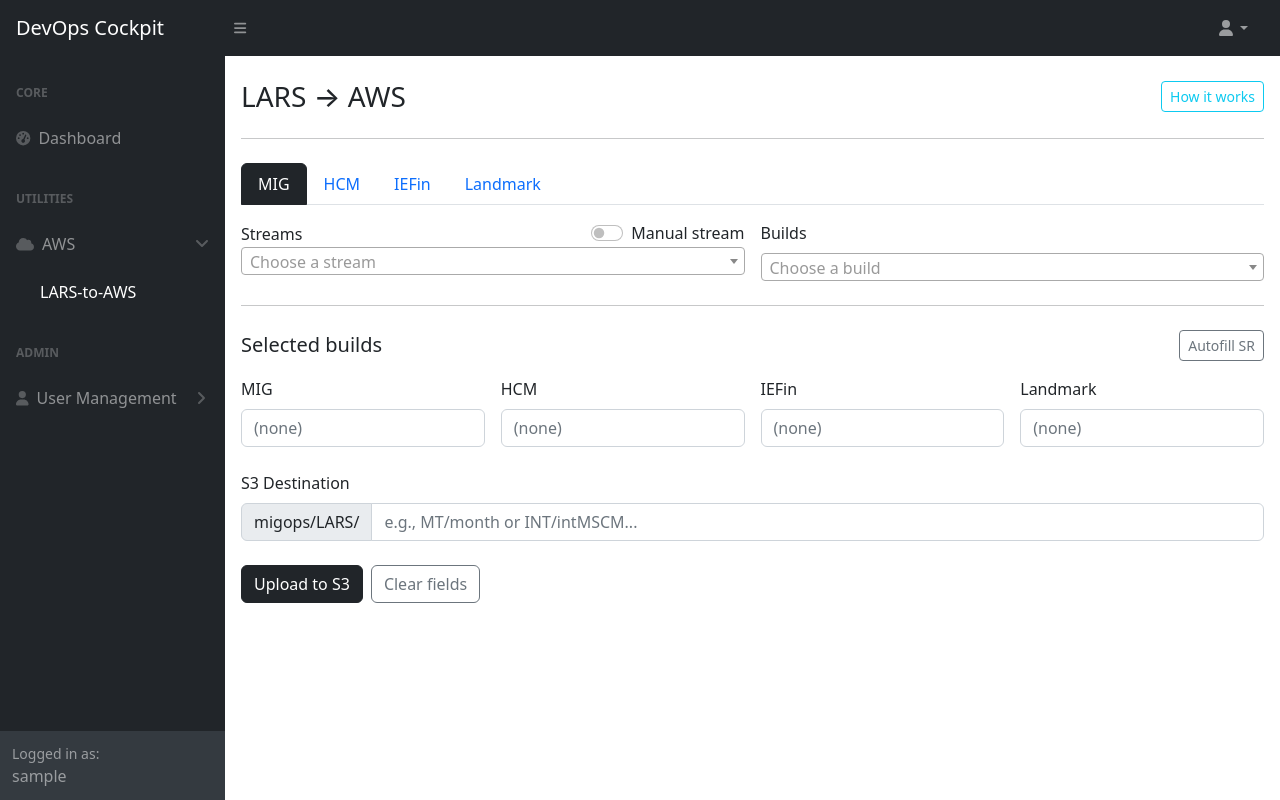
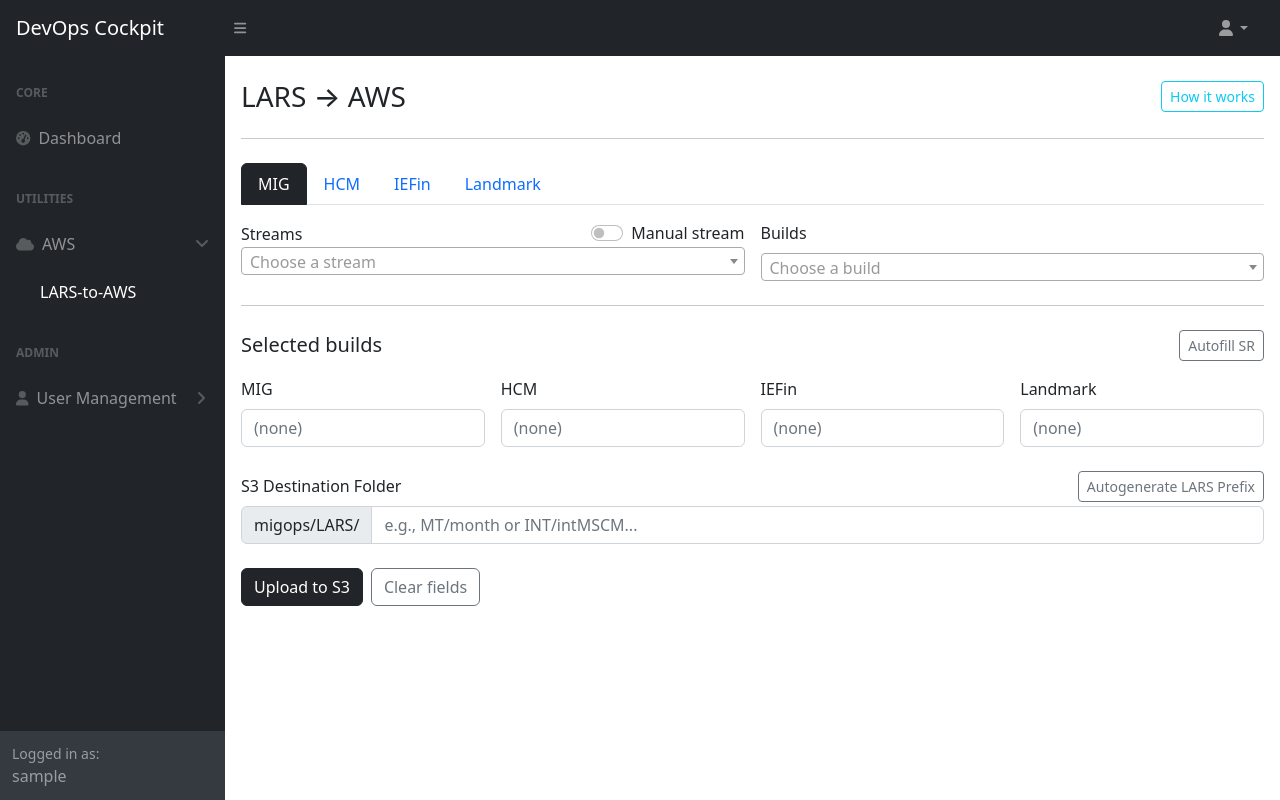
Before and after one commit to julianamindev/flaskv2, a Flask app: page /lars2aws in a window 1280 px wide. Run offline with Flask 3, Linux system fonts and the light colour scheme; a user stored in the database is signed in; tables that the repository leaves empty hold one stand-in row (values such as "Sample post"); parts of the project's set-up code (start-up, migrations or seed data) failed here and were passed over; some libraries are stand-ins or nearby versions.

Commit message:
WIP - added autogeneration for lars prefix based on mig stream

```diff
--- a/flaskv2/static/js/lars2aws.js
+++ b/flaskv2/static/js/lars2aws.js
@@ -490,3 +490,82 @@ $(function () {
     .on('shown.bs.collapse', () => $btn.text('Hide help'))
     .on('hidden.bs.collapse', () => $btn.text('How it works'));
 });
+
+
+// ---- Generate S3 suffix from MIG stream ----
+(function () {
+  // Map "08" -> "AUG"
+  function MMM_from_mm(mm) {
+    const idx = Math.max(1, Math.min(12, parseInt(mm, 10))) - 1;
+    return ["JAN","FEB","MAR","APR","MAY","JUN","JUL","AUG","SEP","OCT","NOV","DEC"][idx] || mm;
+  }
+
+  // Compute suffix based on rules
+  function suffixFromMigStream(nameRaw) {
+    if (!nameRaw) return null;
+    const raw = nameRaw.trim();
+    if (!raw) return null;
+
+    const up  = raw.toUpperCase();
+    const low = raw.toLowerCase();
+
+    // MAINLINE
+    if (up === "MAINLINE") return "MAINLINE";
+
+    // HOTFIX*
+    if (up.startsWith("HOTFIX")) return `HOTFIX/${raw}`;
+
+    // feature*
+    if (low.startsWith("feature")) return `FEATURE/${raw}`;
+
+    // int variations
+    // 1) intINT_yyyy_mm  -> TEMP/MMM
+    const m = /^intINT_(\d{4})_(\d{2})$/i.exec(raw);
+    if (m) return `TEMP/${MMM_from_mm(m[2])}`;
+
+    // 2) intStreamName   -> INT/intStreamName
+    if (/^int[a-z0-9_]+/i.test(raw)) return `INT/${raw}`;
+
+    // Unrecognized pattern
+    return null;
+  }
+
+  function getMigStreamValue() {
+    const $toggle = $('#mig-manual-toggle');
+    if ($toggle.length && $toggle.is(':checked')) {
+      return ($('#mig-manual-input').val() || '').trim();
+    }
+    return ($('#mig-stream').val() || '').trim();
+  }
+
+  $(function () {
+    $('#gen-suffix-from-mig').on('click', function (e) {
+      e.preventDefault();
+      const stream = getMigStreamValue();
+      if (!stream) {
+        // Reuse your alert zone if available
+        if (typeof window.showAlert === 'function') {
+          showAlert('Please choose or enter a <b>MIG</b> stream first.', 'warning');
+        }
+        $('#mig-stream').select2('open');
+        return;
+      }
+
+      const suffix = suffixFromMigStream(stream);
+      if (!suffix) {
+        if (typeof window.showAlert === 'function') {
+          showAlert(`Cannot derive a folder from MIG stream <b>${stream}</b>. Please enter it manually.`, 'warning');
+        }
+        $('#migops-lars-input').focus();
+        return;
+      }
+
+      // Set the S3 field and trigger your existing hidden-path updater
+      $('#migops-lars-input').val(suffix).trigger('input');
+
+      if (typeof window.showAlert === 'function') {
+        showAlert(`Destination set to <code>${suffix}</code> from MIG stream <b>${stream}</b>.`, 'success');
+      }
+    });
+  });
+})();
--- a/flaskv2/templates/lars2aws.html
+++ b/flaskv2/templates/lars2aws.html
@@ -147,8 +147,8 @@
       </div>
 
       <!-- Path prefix -->
-      <div class="mt-4">
-        <label class="form-label" for="migops-lars-input">S3 Destination</label>
+      <!-- <div class="mt-4">
+        <label class="form-label" for="migops-lars-input">S3 Destination Folder</label>
         <div class="input-group">
           <span class="input-group-text">migops/LARS/</span>
           <input
@@ -158,6 +158,30 @@
             class="form-control"
             placeholder="e.g., MT/month or INT/intMSCM..." />
         </div>
+        <input type="hidden" name="migops_lars_path" id="migops-lars-path">
+      </div> -->
+
+      <!-- Path prefix -->
+      <div class="mt-4">
+        <div class="d-flex justify-content-between align-items-center mb-1">
+          <label for="migops-lars-input" class="form-label mb-0">S3 Destination Folder</label>
+          <button type="button" id="gen-suffix-from-mig" class="btn btn-outline-secondary btn-sm">
+            Autogenerate LARS Prefix
+          </button>
+        </div>
+
+        <div class="input-group">
+          <span class="input-group-text">migops/LARS/</span>
+          <input
+            type="text"
+            id="migops-lars-input"
+            name="migops_lars_suffix"
+            class="form-control"
+            placeholder="e.g., MT/month or INT/intMSCM..."
+            required
+          />
+        </div>
+
         <input type="hidden" name="migops_lars_path" id="migops-lars-path">
       </div>
 
```
